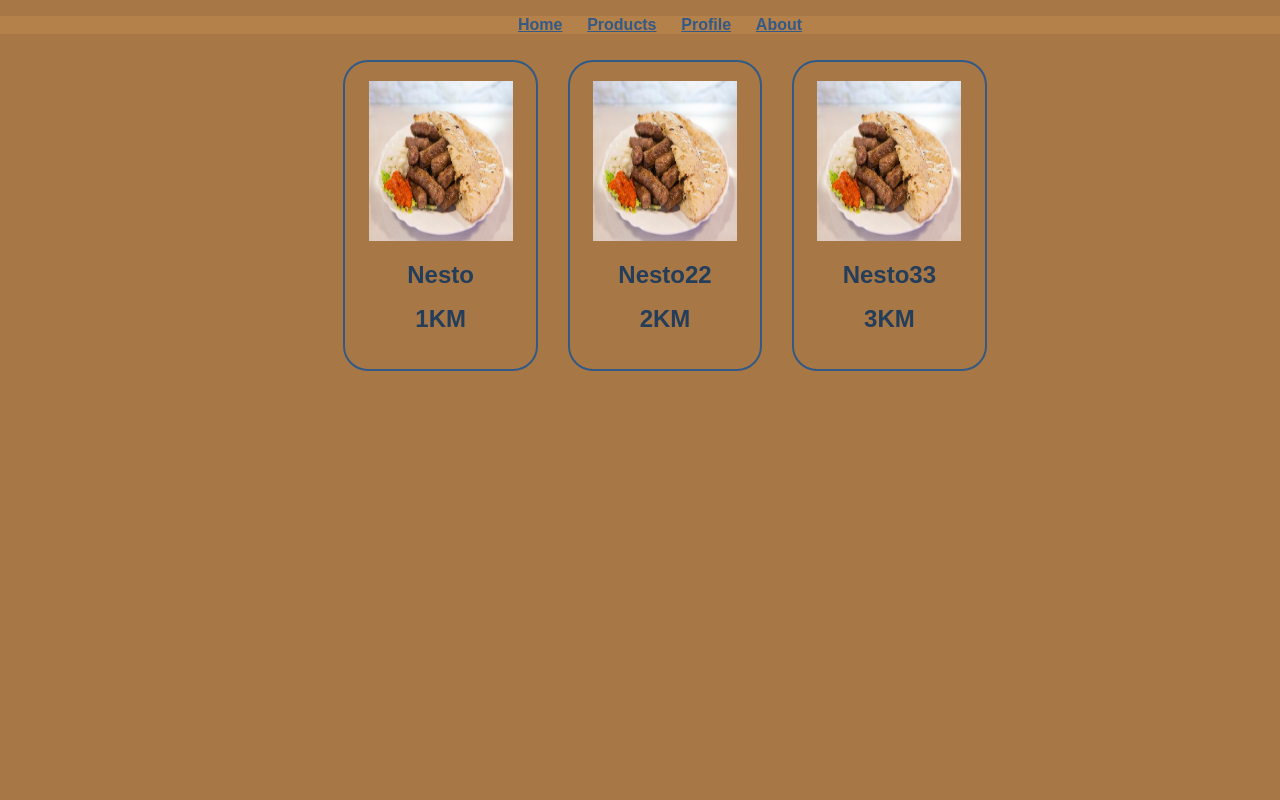
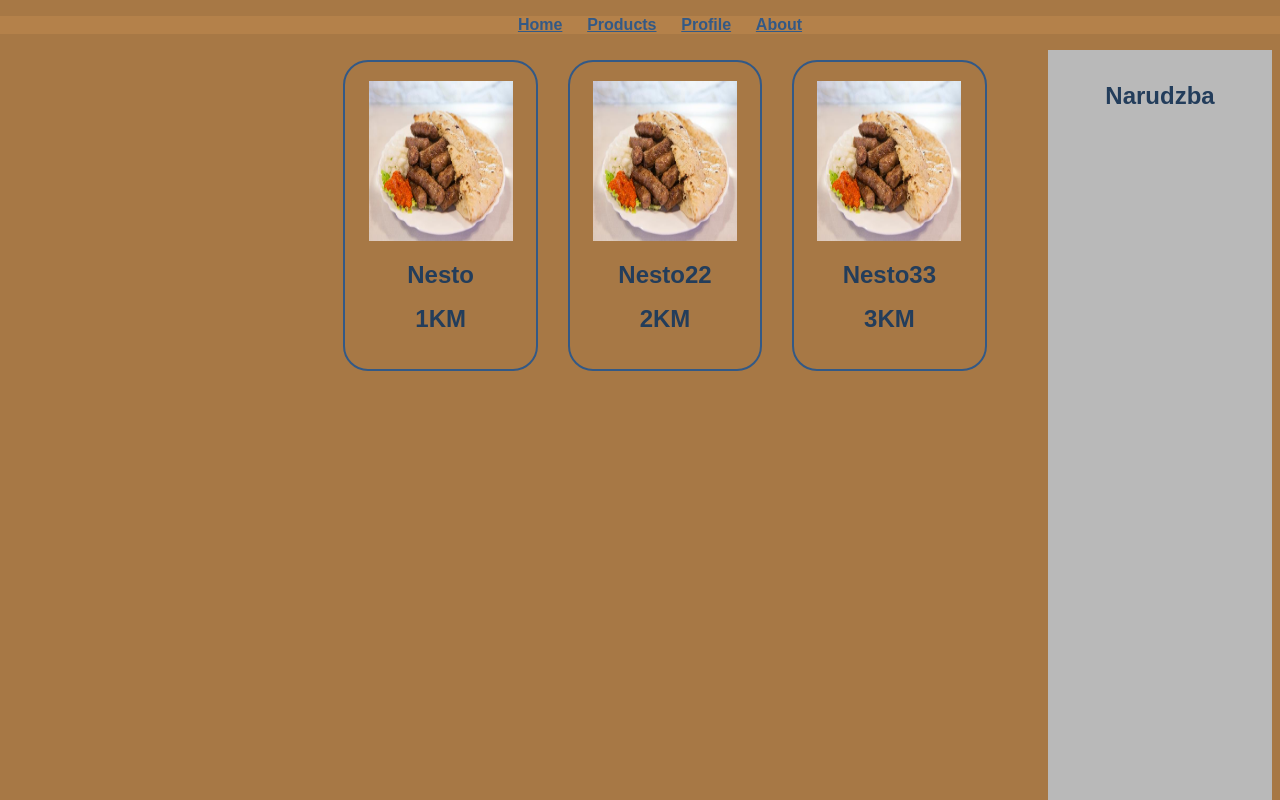
Before and after one commit to fcausevic1/RestaurantAppFrontend, a React (Create React App) app: page / in a window 1280 px wide. Built offline with nearby package versions, Linux system fonts and the light colour scheme.

Commit message:
Added simple SideBar meant for orders, without any functionality for now

```diff
--- a/src/App.js
+++ b/src/App.js
@@ -3,13 +3,17 @@ import React, { Component } from "react";
 import "./App.css";
 import ProductList from "./components/ProductList.jsx";
 import NavBar from "./components/NavBar";
+import SideBar from "./components/SideBar";
 
 class App extends Component {
   render() {
     return (
       <div>
         <NavBar></NavBar>
-        <ProductList></ProductList>
+        <div>
+          <ProductList></ProductList>
+          <SideBar></SideBar>
+        </div>
       </div>
     );
   }
--- a/src/components/NavBar.css
+++ b/src/components/NavBar.css
@@ -21,7 +21,7 @@ a:visited {
 }
 
 a:active {
-  background-color: silver;
+  background-color: rgb(185, 185, 185);
 }
 
 .navBar li:hover {
--- /dev/null
+++ b/src/components/SideBar.css
@@ -0,0 +1,11 @@
+.sideBar {
+  background-color: rgb(185, 185, 185);
+  height: 90%;
+  width: 15%;
+  position: fixed;
+  z-index: 1;
+  right: 0;
+  margin-right: 0.5em;
+  padding: 1em;
+  text-align: center;
+}
--- /dev/null
+++ b/src/components/SideBar.jsx
@@ -0,0 +1,12 @@
+import React, { useState } from "react";
+import "./SideBar.css";
+
+const SideBar = (props) => {
+  return (
+    <div className="sideBar">
+      <h1>Narudzba</h1>
+    </div>
+  );
+};
+
+export default SideBar;
```
